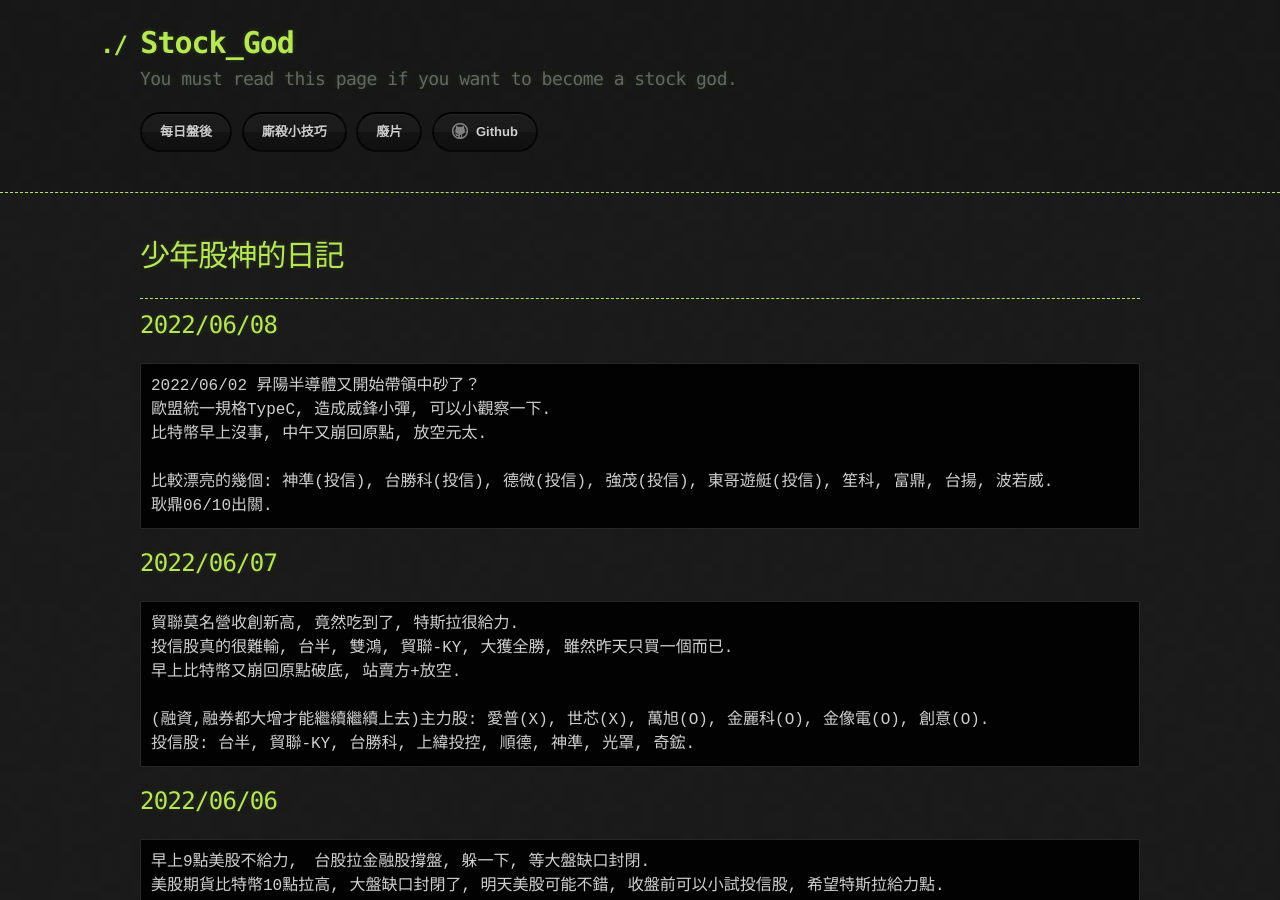
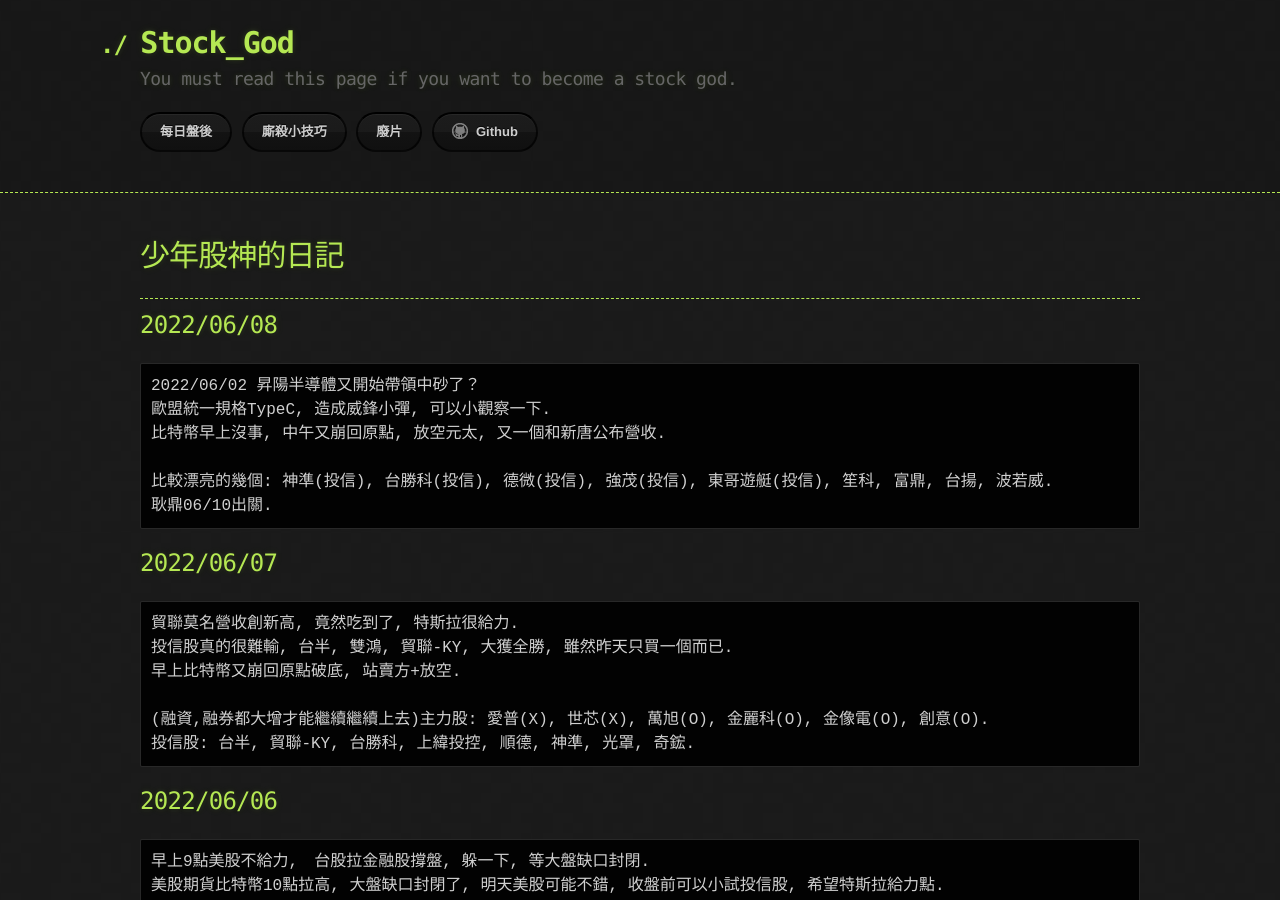
Before and after one commit to lepg5487/Stock_God, a Jekyll site: the page built from index.md, in a window 1280 px wide and 900 px high. Built offline with Jekyll 4.4.1, drawn with Linux system fonts in a browser that asks for light colours; our own code applies the rules of GitHub Pages for plain Markdown files.

Commit message:
Update index.md

````diff
--- a/index.md
+++ b/index.md
@@ -10,7 +10,7 @@ layout: testlayouts
 ```
 2022/06/02 昇陽半導體又開始帶領中砂了？
 歐盟統一規格TypeC, 造成威鋒小彈, 可以小觀察一下.
-比特幣早上沒事, 中午又崩回原點, 放空元太.
+比特幣早上沒事, 中午又崩回原點, 放空元太, 又一個和新唐公布營收.
 
 比較漂亮的幾個: 神準(投信), 台勝科(投信), 德微(投信), 強茂(投信), 東哥遊艇(投信), 笙科, 富鼎, 台揚, 波若威.
 耿鼎06/10出關.
````
